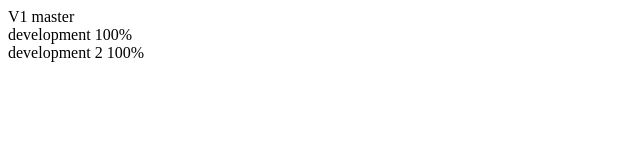
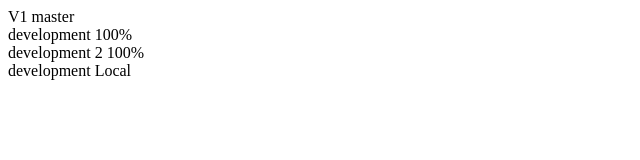
Before and after one commit to creatUsername/git, a plain HTML site: page template/index.html in a window 1280 px wide. Shown: the whole page, without its empty margins (0-640 px from the left). Drawn offline with Linux system fonts and the light colour scheme.

Commit message:
'在家'

```diff
--- a/template/index.html
+++ b/template/index.html
@@ -16,5 +16,8 @@
   <div>
     development 2 100%
   </div>
+  <div>
+    development Local
+  </div>
 </body>
 </html>
```
Also changed, not shown: 1 other file.
